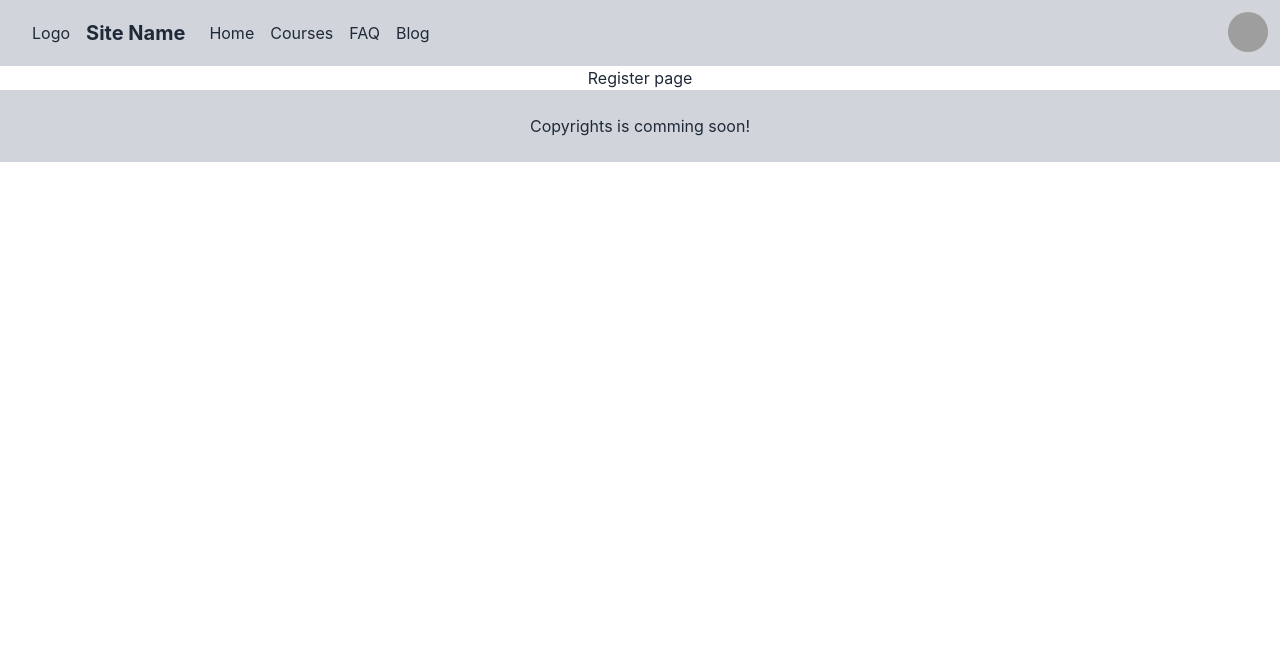
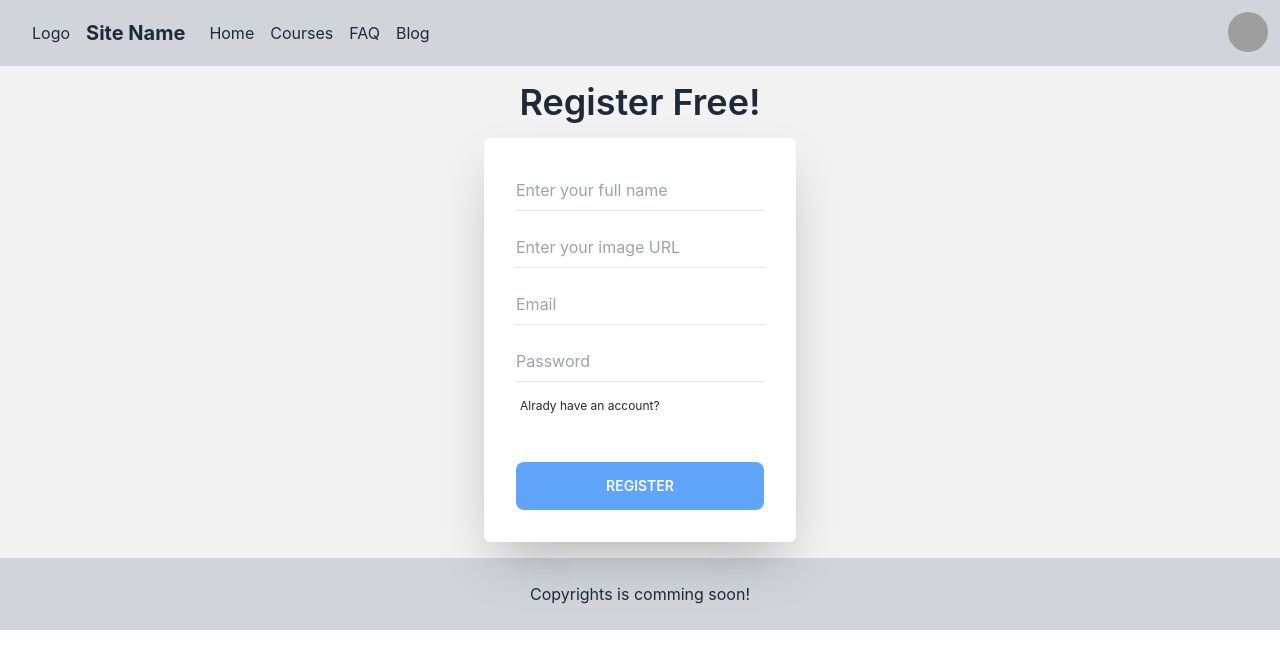
Before and after one commit to zakiralhasan/skill-up-client, a React (Create React App) app: page /register in a window 1280 px wide. Shown: the top 668 px of the page. Built offline with nearby package versions, Linux system fonts and the light colour scheme; grey boxes are pictures that could not be loaded.

Commit message:
register page disign work done

```diff
--- a/src/Components/Pages/Login/Login.js
+++ b/src/Components/Pages/Login/Login.js
@@ -6,34 +6,32 @@ const Login = () => {
     <div>
       <form>
         <div className="hero bg-base-200">
-          <div className="hero-content flex-col ">
+          <div className="hero-content h-screen flex-col ">
             <div className="text-center ">
               <h1 className="text-4xl font-semibold">Login now!</h1>
             </div>
-            <div className="card flex-shrink-0 w-full max-w-sm shadow-2xl bg-base-100">
+            <div className="card rounded-md flex-shrink-0 w-full max-w-sm shadow-2xl bg-base-100">
               <div className="card-body">
-                <div className="form-control">
-                  <label className="label">
-                    <span className="label-text">Email</span>
-                  </label>
+                <div className="form-control mb-2">
                   <input
                     type="email"
                     name="email"
-                    placeholder="email"
-                    className="input input-bordered"
+                    placeholder="Email"
+                    className="py-2 outline-none "
+                    required
                   />
+                  <hr />
                 </div>
-                <div className="form-control">
-                  <label className="label">
-                    <span className="label-text">Password</span>
-                  </label>
+                <div className="form-control mb-2">
                   <input
                     type="password"
                     name="password"
-                    placeholder="password"
-                    className="input input-bordered"
+                    placeholder="Password"
+                    className="py-2 outline-none "
+                    required
                   />
-                  <label className="label">
+                  <hr />
+                  <label className="label mt-2">
                     <Link
                       to="/reset"
                       className="label-text-alt link link-hover"
--- a/src/Components/Pages/Register/Register.js
+++ b/src/Components/Pages/Register/Register.js
@@ -1,9 +1,73 @@
 import React from "react";
+import { Link } from "react-router-dom";
 
 const Register = () => {
   return (
     <div>
-      <h1>Register page</h1>
+      <form>
+        <div className="hero bg-base-200">
+          <div className="hero-content flex-col ">
+            <div className="text-center ">
+              <h1 className="text-4xl font-semibold">Register Free!</h1>
+            </div>
+            <div className="card rounded-md flex-shrink-0 w-full max-w-sm shadow-2xl bg-base-100">
+              <div className="card-body">
+                <div className="form-control mb-2">
+                  <input
+                    type="text"
+                    name="name"
+                    placeholder="Enter your full name"
+                    className="py-2 outline-none "
+                  />
+                  <hr />
+                </div>
+                <div className="form-control mb-2">
+                  <input
+                    type="text"
+                    name="imageURL"
+                    placeholder="Enter your image URL"
+                    className="py-2 outline-none "
+                  />
+                  <hr />
+                </div>
+                <div className="form-control mb-2">
+                  <input
+                    type="email"
+                    name="email"
+                    placeholder="Email"
+                    className="py-2 outline-none "
+                    required
+                  />
+                  <hr />
+                </div>
+                <div className="form-control mb-2">
+                  <input
+                    type="password"
+                    name="password"
+                    placeholder="Password"
+                    className="py-2 outline-none "
+                    required
+                  />
+                  <hr />
+                  <label className="label mt-2">
+                    <Link
+                      to="/login"
+                      className="label-text-alt link link-hover"
+                    >
+                      Alrady have an account?
+                    </Link>
+                  </label>
+                </div>
+                <div className="form-control mt-6">
+                  <button className="btn bg-blue-400 border-none">
+                    Register
+                  </button>
+                </div>
+              </div>
+            </div>
+          </div>
+        </div>
+      </form>
     </div>
   );
 };
```
